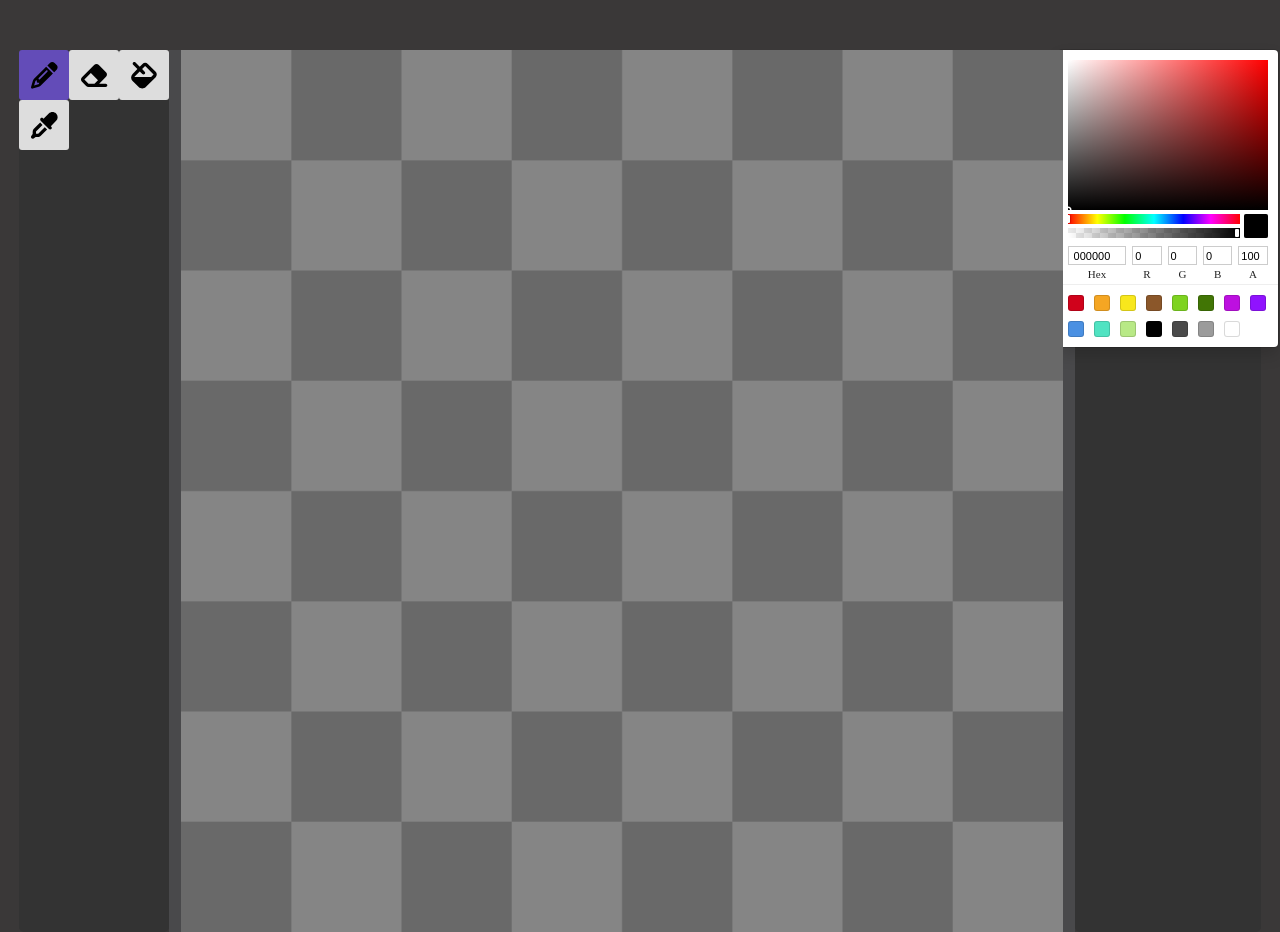
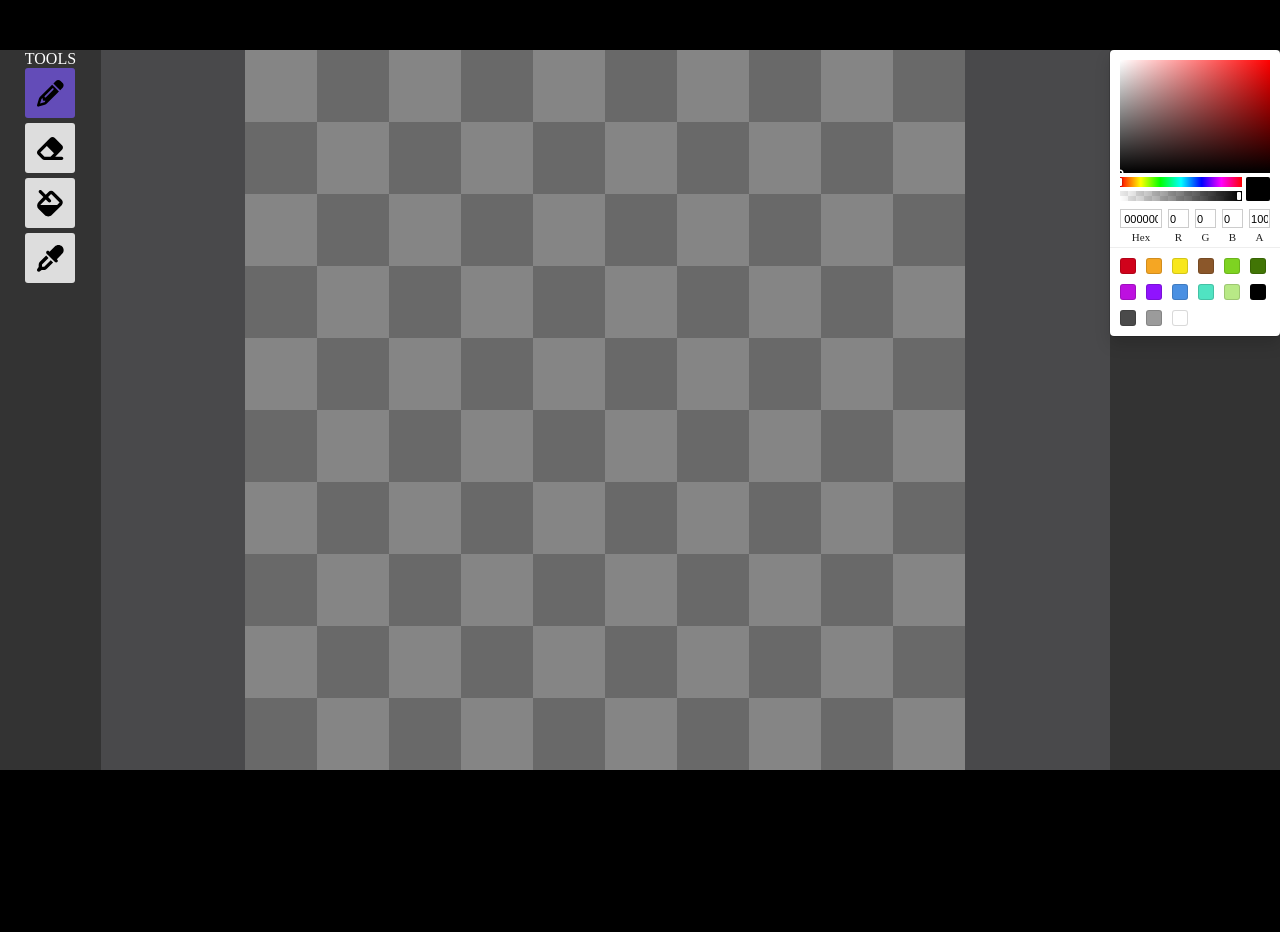
Before and after one commit to joaogabrielferr/spritefy, a React (Vite) app: page / in a window 1280 px wide. After the commit the page ends 800 px from the top, so only its background shows below. Built offline with nearby package versions, Linux system fonts and the light colour scheme.

Commit message:
setting canvas size based on window inner height

```diff
--- a/src/App.tsx
+++ b/src/App.tsx
@@ -1,14 +1,12 @@
-import {useState } from "react";
+import {useEffect, useState } from "react";
 import Editor from "./Editor"
-import {ColorResult, SketchPicker } from 'react-color'
 import './styles/sideBar.css';
 import './styles/index.css';
-import { CSS_CANVAS_SIZE } from "./utils/constants";
 import { FontAwesomeIcon } from '@fortawesome/react-fontawesome'
 import { faEyedropper, faPencil } from '@fortawesome/free-solid-svg-icons'
 import { faEraser } from "@fortawesome/free-solid-svg-icons";
 import { faFill } from "@fortawesome/free-solid-svg-icons";
-import { faEyeDropper } from "@fortawesome/free-solid-svg-icons";
+import {ColorResult, SketchPicker} from 'react-color';
 
 type toolsType = 'pencil' | 'eraser' | 'paintBucket' | 'dropper';
 
@@ -16,8 +14,19 @@ type toolsType = 'pencil' | 'eraser' | 'paintBucket' | 'dropper';
 function App() {
 
   //add contexts, etc
-  const [selectedColor,setSelectedColor] = useState("black");
+  const [selectedColor,setSelectedColor] = useState("#000000");
   const [selectedTool,setSelectedTool] = useState<toolsType>('pencil');
+  const [cssCanvasSize,setCssCanvasSize] = useState<number>(600);
+
+  useEffect(()=>{
+
+    //innerHeight of screen - 50px of header - some offset
+    console.log("setting canvas size with:",window.innerHeight - 80);
+    setCssCanvasSize(window.innerHeight - 50 - 30)
+
+
+  },[]);
+
 
   function handleChangeSelectedColor(color : ColorResult){
     setSelectedColor(color.hex);
@@ -27,11 +36,13 @@ function App() {
   return (
     <main>
       <header className="header">
+
       </header>
       <section className = "MainSection">
       <div className = "editorWrapper">
-          <div className="sideBar" style = {{height:CSS_CANVAS_SIZE}}>
+          <div className="sideBar" style = {{height:cssCanvasSize,width:'10%'}}>
           <div className = "toolbar">
+            TOOLS
             <div className = "toolbarButtons">
 
               <button className = "toolButton" style = {{backgroundColor: selectedTool === 'pencil' ? '#634cb8' : '#dddddd' }}  onClick={()=>setSelectedTool('pencil')}><FontAwesomeIcon size={"2x"} icon={faPencil} /></button>
@@ -41,9 +52,11 @@ function App() {
             </div>
           </div>
           </div>
-          <Editor selectedColor = {selectedColor} selectedTool = {selectedTool} onSetSelectedColor = {setSelectedColor}></Editor>
-          <div className="sideBar" style = {{height:CSS_CANVAS_SIZE}}>
-            <SketchPicker color = {selectedColor} onChangeComplete={handleChangeSelectedColor}></SketchPicker>
+          <Editor selectedColor = {selectedColor} selectedTool = {selectedTool} cssCanvasSize = {cssCanvasSize} onSelectedColor = {setSelectedColor}></Editor>
+          <div className="sideBar" style = {{height:cssCanvasSize}}>
+            <div className = "colorPickerWrapper">
+              <SketchPicker color={selectedColor} onChangeComplete={handleChangeSelectedColor} width="150px"></SketchPicker>
+            </div>
           </div>
         </div>
       </section>
--- a/src/Editor.tsx
+++ b/src/Editor.tsx
@@ -2,7 +2,6 @@ import {Dispatch, SetStateAction, WheelEvent, useEffect, useRef } from 'react';
 import './styles/editor.css';
 import {
 CANVAS_SIZE,
-CSS_CANVAS_SIZE,
 SCALE_FACTOR,
 MAX_ZOOM_AMOUNT,
 BG_COLORS
@@ -20,7 +19,8 @@ import { Dropper } from './Tools/Dropper';
 interface IEditor{
     selectedColor : string;
     selectedTool : string;
-    onSetSelectedColor : Dispatch<SetStateAction<string>>
+    onSelectedColor : Dispatch<SetStateAction<string>>;
+    cssCanvasSize : number;
 }
 
 //i guess none  of this variables declared outside component need to be a state except penSize
@@ -41,14 +41,14 @@ let display_size : number;
 let bgTileSize : number;
 
 
-const keyMap = new Map<string,boolean>();
+//const keyMap = new Map<string,boolean>();
 
 let currentScale = 1;
 // const defaultPenSize = pixel_size;
 let penSize : number;
 //////////////////////////////////////////////////////////
 
-export default function Editor(props : IEditor) : JSX.Element{
+export default function Editor({selectedColor,selectedTool,onSelectedColor,cssCanvasSize} : IEditor) : JSX.Element{
 
     const canvasRef = useRef<HTMLCanvasElement>(null);
     const bgCanvasRef = useRef<HTMLCanvasElement>(null);
@@ -67,32 +67,48 @@ export default function Editor(props : IEditor) : JSX.Element{
         //TODO: i need to save current drawing on browser
         //problem: for big drawing sizes like 500x500 its impractical to save it on local storage, and even on indexedDB
         //possible solution: save canvas as png, store it on indexedDB, then after page load, get the image and parse it using some library and store info on scene.current.pixels(lol)
-        setUpCanvas();
+
+        //setting up canvas
+        canvas = canvasRef.current!;
+        bgCanvas = bgCanvasRef.current!;
+        ctx.current = canvas.getContext("2d")!;
+        BGctx.current = canvas.getContext("2d")!;
+        canvas.width = display_size;
+        canvas.height = display_size;
+        bgCanvas.width = display_size;
+        bgCanvas.height = display_size;
+
+        canvas.style.width = `${cssCanvasSize}px`;
+        canvas.style.height = `${cssCanvasSize}px`;
+        bgCanvas.style.width = `${cssCanvasSize}px`;
+        bgCanvas.style.height = `${cssCanvasSize}px`;
+
+
         scene.current.initilializePixelMatrix(display_size,pixel_size,bgTileSize);
         draw();
 
-    },[]);
+    },[cssCanvasSize]);
 
     useEffect(()=>{
 
         //these event listeners have callback functions that use states
         function handleFirstClick(){
             mouse.isPressed = true;
-            if (props.selectedTool === 'pencil'){
-                console.log("before calling pencil:",props.selectedColor);
-                scene.current.currentDraw.push(Pencil('mousedown', scene.current, mouse,pixel_size, display_size,ctx.current!, penSize, currentScale,props.selectedColor));
+            if (selectedTool === 'pencil'){
+                console.log("before calling pencil:",selectedColor);
+                scene.current.currentDraw.push(Pencil('mousedown', scene.current, mouse,pixel_size, display_size,ctx.current!, penSize, currentScale,selectedColor));
                 //no need to call for draw in event listeners, when something like fillRect is called the canvas updates automatically
                 //draw("mousedown");
-            }else if (props.selectedTool === 'eraser')
+            }else if (selectedTool === 'eraser')
             {
                 Eraser('mousedown', mouse, scene.current, pixel_size, display_size, ctx.current!, penSize, currentScale);
-            }else if (props.selectedTool === 'paintBucket')
+            }else if (selectedTool === 'paintBucket')
             {
-                scene.current.currentDraw.push(PaintBucket(scene.current,mouse,pixel_size,display_size,ctx.current!,currentScale,penSize,CANVAS_SIZE,props.selectedColor));
-            }else if(props.selectedTool === 'dropper')
+                scene.current.currentDraw.push(PaintBucket(scene.current,mouse,pixel_size,display_size,ctx.current!,currentScale,penSize,CANVAS_SIZE,selectedColor));
+            }else if(selectedTool === 'dropper')
             {
                 const color : string | undefined | null = Dropper(scene.current,mouse,currentScale,pixel_size);
-                if(color)props.onSetSelectedColor(color);
+                if(color)onSelectedColor(color);
             }
         }
         function handleFirstTouch(e : TouchEvent){
@@ -102,20 +118,20 @@ export default function Editor(props : IEditor) : JSX.Element{
             const bounding = canvas.getBoundingClientRect();
             mouse.x = e.touches[0].clientX - bounding.left;
             mouse.y = e.touches[0].clientY - bounding.top;
-            mouse.x = (display_size * mouse.x) / CSS_CANVAS_SIZE; //rule of three to adjust mouse position based on css size of canvas
-            mouse.y = (display_size * mouse.y) / CSS_CANVAS_SIZE;
+            mouse.x = (display_size * mouse.x) / cssCanvasSize; //rule of three to adjust mouse position based on css size of canvas
+            mouse.y = (display_size * mouse.y) / cssCanvasSize;
 
             mouse.isPressed = true;
-            if (props.selectedTool === 'pencil'){
-                scene.current.currentDraw.push(Pencil('touchstart', scene.current, mouse,pixel_size, display_size,ctx.current!, penSize, currentScale,props.selectedColor));
+            if (selectedTool === 'pencil'){
+                scene.current.currentDraw.push(Pencil('touchstart', scene.current, mouse,pixel_size, display_size,ctx.current!, penSize, currentScale,selectedColor));
                 //no need to call for draw in event listeners, when something like fillRect is called the canvas updates automatically
                 //draw("mousedown");
-            }else if (props.selectedTool === 'eraser')
+            }else if (selectedTool === 'eraser')
             {
                 Eraser('touchstart', mouse, scene.current, pixel_size, display_size, ctx.current!, penSize, currentScale);
-            }else if (props.selectedTool === 'paintBucket')
+            }else if (selectedTool === 'paintBucket')
             {
-                scene.current.currentDraw.push(PaintBucket(scene.current,mouse,pixel_size,display_size,ctx.current!,currentScale,penSize,CANVAS_SIZE,props.selectedColor));
+                scene.current.currentDraw.push(PaintBucket(scene.current,mouse,pixel_size,display_size,ctx.current!,currentScale,penSize,CANVAS_SIZE,selectedColor));
             }
         }
 
@@ -127,11 +143,11 @@ export default function Editor(props : IEditor) : JSX.Element{
         const bounding = canvas.getBoundingClientRect();
         mouse.x = event.clientX - bounding.left;
         mouse.y = event.clientY - bounding.top;
-        mouse.x = (display_size * mouse.x) / CSS_CANVAS_SIZE;
-        mouse.y = (display_size * mouse.y) / CSS_CANVAS_SIZE;
-        if (props.selectedTool === 'pencil' && mouse.isPressed) {
-            scene.current.currentDraw.push(Pencil("mousemove", scene.current, mouse,pixel_size, display_size,ctx.current!, penSize, currentScale,props.selectedColor));
-        }else if(props.selectedTool === 'eraser' && mouse.isPressed)
+        mouse.x = (display_size * mouse.x) / cssCanvasSize;
+        mouse.y = (display_size * mouse.y) / cssCanvasSize;
+        if (selectedTool === 'pencil' && mouse.isPressed) {
+            scene.current.currentDraw.push(Pencil("mousemove", scene.current, mouse,pixel_size, display_size,ctx.current!, penSize, currentScale,selectedColor));
+        }else if(selectedTool === 'eraser' && mouse.isPressed)
         {
             Eraser("mousemove", mouse, scene.current, pixel_size, display_size, ctx.current!, penSize, currentScale);
         }
@@ -144,13 +160,13 @@ export default function Editor(props : IEditor) : JSX.Element{
         const bounding = canvas.getBoundingClientRect();
         mouse.x = event.touches[0].clientX - bounding.left;
         mouse.y = event.touches[0].clientY - bounding.top;
-        mouse.x = (display_size * mouse.x) / CSS_CANVAS_SIZE; //rule of three to adjust mouse position based on css size of canvas
-        mouse.y = (display_size * mouse.y) / CSS_CANVAS_SIZE;
+        mouse.x = (display_size * mouse.x) / cssCanvasSize; //rule of three to adjust mouse position based on css size of canvas
+        mouse.y = (display_size * mouse.y) / cssCanvasSize;
 
 
-        if (props.selectedTool === 'pencil' && mouse.isPressed) {
-            scene.current.currentDraw.push(Pencil("touchmove", scene.current, mouse,pixel_size, display_size,ctx.current!, penSize, currentScale,props.selectedColor));
-        }else if(props.selectedTool === 'eraser' && mouse.isPressed)
+        if (selectedTool === 'pencil' && mouse.isPressed) {
+            scene.current.currentDraw.push(Pencil("touchmove", scene.current, mouse,pixel_size, display_size,ctx.current!, penSize, currentScale,selectedColor));
+        }else if(selectedTool === 'eraser' && mouse.isPressed)
         {
             Eraser("touchmove", mouse, scene.current, pixel_size, display_size, ctx.current!, penSize, currentScale);
         }
@@ -169,13 +185,13 @@ export default function Editor(props : IEditor) : JSX.Element{
 
         if(['p','P','1'].indexOf(event.key) > -1)
         {
-            // props.selectedTool = 'pencil';
+            // selectedTool = 'pencil';
         }else if(['e','E','2'].indexOf(event.key) > -1)
         {
-            // props.selectedTool = 'eraser';
+            // selectedTool = 'eraser';
         }else if(['b','B','3'].indexOf(event.key) > -1)
         {
-            // props.selectedTool = 'paintBucket';
+            // selectedTool = 'paintBucket';
         }
 
 
@@ -201,7 +217,9 @@ export default function Editor(props : IEditor) : JSX.Element{
         }
 
 
-    },[props.selectedColor,props.selectedTool]);
+    },[selectedColor,selectedTool,onSelectedColor,cssCanvasSize]);
+
+
 
 
 
@@ -250,22 +268,22 @@ export default function Editor(props : IEditor) : JSX.Element{
 
     }
 
-    function setUpCanvas(){
-        canvas = canvasRef.current!;
-        bgCanvas = bgCanvasRef.current!;
-        ctx.current = canvas.getContext("2d")!;
-        BGctx.current = canvas.getContext("2d")!;
-        canvas.width = display_size;
-        canvas.height = display_size;
-        bgCanvas.width = display_size;
-        bgCanvas.height = display_size;
+    // function setUpCanvas(){
+    //     canvas = canvasRef.current!;
+    //     bgCanvas = bgCanvasRef.current!;
+    //     ctx.current = canvas.getContext("2d")!;
+    //     BGctx.current = canvas.getContext("2d")!;
+    //     canvas.width = display_size;
+    //     canvas.height = display_size;
+    //     bgCanvas.width = display_size;
+    //     bgCanvas.height = display_size;
 
-        canvas.style.width = `${CSS_CANVAS_SIZE}px`;
-        canvas.style.height = `${CSS_CANVAS_SIZE}px`;
-        bgCanvas.style.width = `${CSS_CANVAS_SIZE}px`;
-        bgCanvas.style.height = `${CSS_CANVAS_SIZE}px`;
+    //     canvas.style.width = `${cssCanvasSize}px`;
+    //     canvas.style.height = `${cssCanvasSize}px`;
+    //     bgCanvas.style.width = `${cssCanvasSize}px`;
+    //     bgCanvas.style.height = `${cssCanvasSize}px`;
 
-    }
+    // }
 
 
     function setUpVariables(){
@@ -318,6 +336,7 @@ export default function Editor(props : IEditor) : JSX.Element{
             mouse.originY = Math.floor(mouse.y - (mouse.y - mouse.originY) * SCALE_FACTOR);
             mouse.history.push({ x: mouse.x, y : mouse.y });
         } else if (e.deltaY > 0 && scene.current.zoomAmount > 0) {
+            //TODO: maybe allow use to zoom out of canvas by adjusting cssCanvasSize value (like decrease cssCanvasSize up to 30% of its original size)
             scene.current.zoomAmount--;
             currentScale *= 1 / SCALE_FACTOR;
             const m = mouse.history.pop();
@@ -361,7 +380,7 @@ export default function Editor(props : IEditor) : JSX.Element{
 
 
 
-    return <div className = "editor" style = {{height:CSS_CANVAS_SIZE}}>
+    return <div className = "editor" style = {{height:cssCanvasSize}}>
         <canvas
         id="canvas" ref = {canvasRef}
         onWheel={handleZoom}
--- a/src/styles/index.css
+++ b/src/styles/index.css
@@ -1,12 +1,12 @@
 body{
     margin: 0;
     padding: 0;
-    background-color: #3a3838;
-    /* overflow-y: hidden; */
+    background-color: #000000;
+    overflow-y: hidden;
 }
 
 .MainSection{
-    width: 97%;
+    width: 100%;
     display: flex;
     justify-content: center;
     align-items: center;
@@ -25,6 +25,10 @@ body{
 .header{
     width: 100%;
     height: 50px;
+    display: flex;
+    justify-content: center;
+    align-items: center;
+    background-color: black;
 }
 
 .navbar{
@@ -34,11 +38,13 @@ body{
 
 .toolbar{
     height: 100%;
-    width: 100%;
+    width: 80%;
     display: flex;
-    /* flex-direction: column; */
-    justify-content: center;
-    align-items: flex-start;
+    flex-direction: column;
+    justify-content: flex-start;
+    align-items: center;
+    margin: 0 auto;
+    color: white;
 }
 
 .toolButton{
@@ -50,13 +56,15 @@ body{
 }
 
 .toolButton:hover{
-    background-color: rgb(190, 188, 188);
+    background-color: rgb(88, 93, 99);
 
 }
 
 .toolbarButtons{
     width: 100%;
-    /* background-color: red; */
-    display: grid;
-    grid-template-columns: auto auto auto;
+    display: flex;
+    justify-content: center;
+    flex-direction: column;
+    align-items: center;
+    row-gap: 5px;
 }
--- a/src/styles/sideBar.css
+++ b/src/styles/sideBar.css
@@ -5,5 +5,10 @@
     justify-content: flex-start;
     align-items: center;
     flex-direction: column;
-    border-radius: 5px;
 }
+
+.teste{
+    width: 100%;
+    /* background-color: red; */
+    height: 100px;
+}
--- a/src/utils/constants.ts
+++ b/src/utils/constants.ts
@@ -1,6 +1,6 @@
 //TODO: remove canvas_size and css_canvas_size from here, canvas size will be defined by the user, and css canvas size will be defined based on user screen size
-export const CANVAS_SIZE = 64;
-export const CSS_CANVAS_SIZE = 882; //set this based on screen size
+export const CANVAS_SIZE = 100;
+// export const CSS_CANVAS_SIZE = 700; //set this based on screen size on page load (window.innerHeight - header's height - offset(like 50px))
 export const SCALE_FACTOR = 2;
 export const MAX_ZOOM_AMOUNT = 7;
 export const BG_COLORS = ['#696969','#858585'];
```
